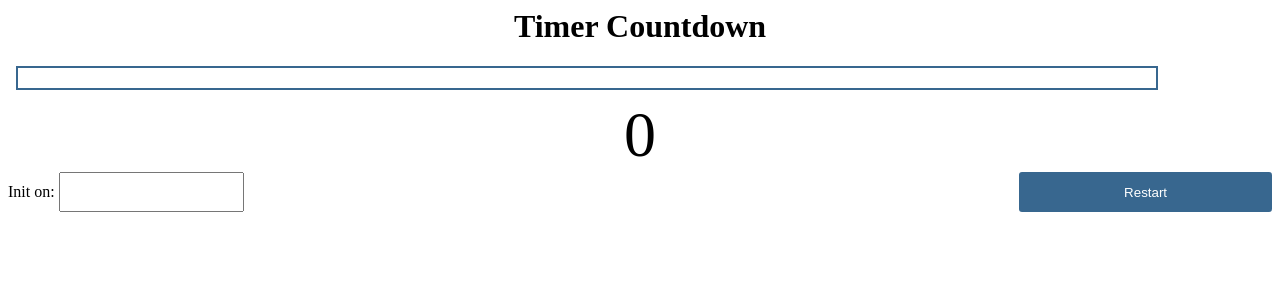
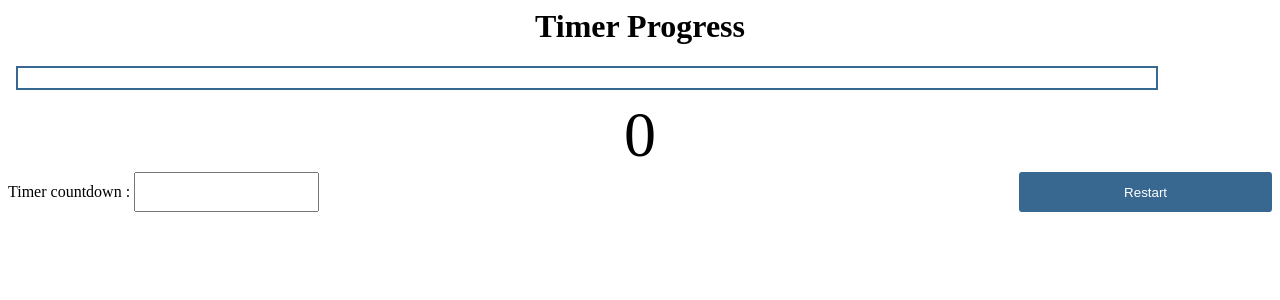
Before and after one commit to ElsaSolen/Angular-Advanced-Components-Phase-I, an Angular app: page / in a window 1280 px wide. Shown: the top 300 px of the page. Built offline with nearby package versions, Linux system fonts and the light colour scheme.

Commit message:
final modifications

```diff
--- a/src/app/app.component.html
+++ b/src/app/app.component.html
@@ -1,4 +1,4 @@
-<h1>Timer Countdown</h1>
+<h1>Timer Progress</h1>
 <app-progress-bar [progress]="progressPercentage"></app-progress-bar>
 <app-countdown
   #countdown
@@ -7,7 +7,7 @@
   (onComplete)="completeProgress()"
 ></app-countdown>
 <div class="countdown-input">
-  <label for="totalCountdown">Init on: </label>
+  <label for="totalCountdown">Timer countdown : </label>
   <input type="text" [(ngModel)]="totalCountdown" />
 </div>
 
--- a/src/app/progressbar/progress-bar.component.html
+++ b/src/app/progressbar/progress-bar.component.html
@@ -1 +1,5 @@
-<div [style.width.%]="progress"></div>
+<div [style.width.%]="progress">
+  <span>
+    {{ progress % 1 === 0 ? progress.toFixed(0) : progress.toFixed(2) }}%</span
+  >
+</div>
--- a/src/app/progressbar/progress-bar.component.scss
+++ b/src/app/progressbar/progress-bar.component.scss
@@ -8,8 +8,12 @@
 
   div {
     background: #38678f;
+    color: white;
     height: 100%;
     width: 30%;
+    span {
+      padding-left: 15px;
+    }
   }
 
   .all {
```
